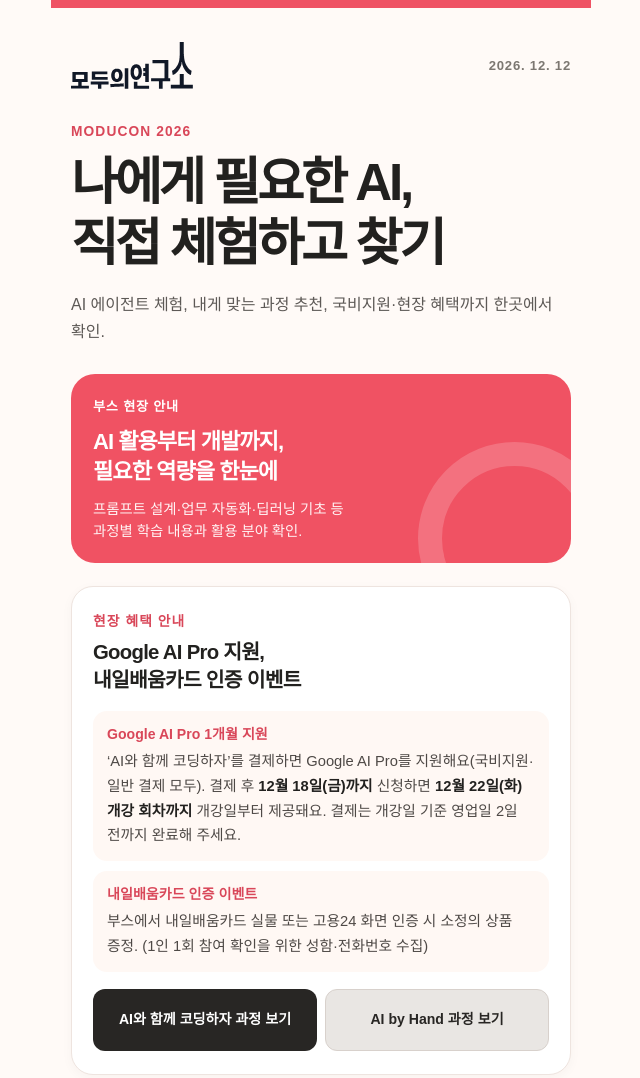
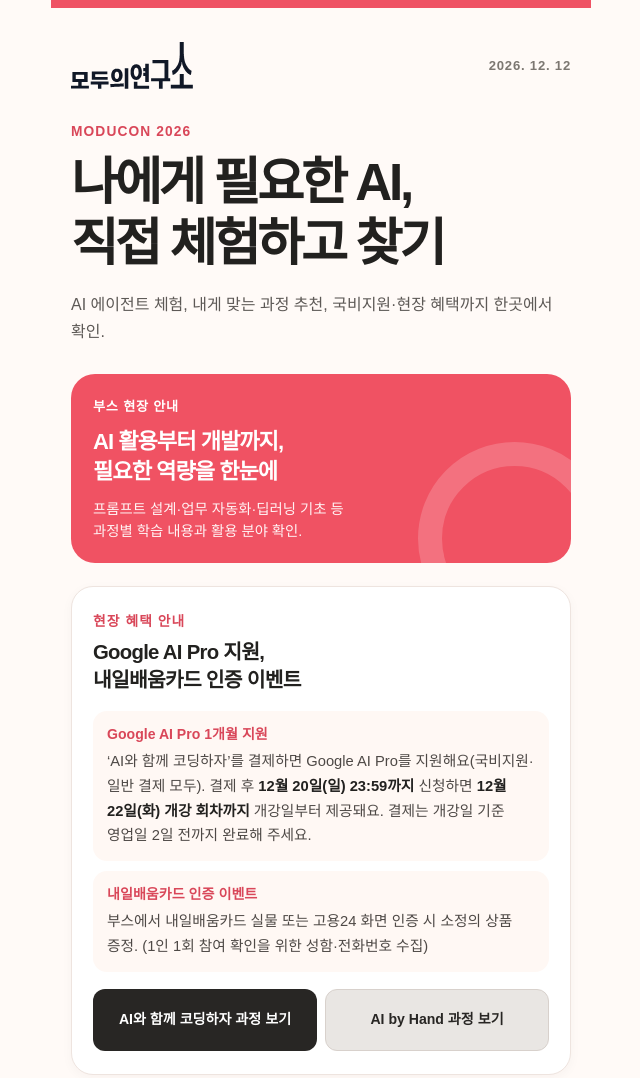
Before and after one commit to yoojiinjoje0077/modulabs, a plain HTML site: page moducon2026/index.html in a window 1280 px wide. Shown: the top 1078 px of the page, without its empty margins (319-959 px from the left). Drawn offline with Linux system fonts and the light colour scheme; a web font is replaced by a local one.

Commit message:
Link hub: Google AI Pro application deadline 12/20 23:59
Co-Authored-By: Claude Opus 5.5 <noreply@anthropic.com>

```diff
--- a/moducon2026/index.html
+++ b/moducon2026/index.html
@@ -64,7 +64,7 @@
   <section class="detail" id="benefits" aria-labelledby="benefits-title">
     <p class="eyebrow">현장 혜택 안내</p><h2 id="benefits-title"><span class="detail-title-line">Google AI Pro 지원,</span><span class="detail-title-line">내일배움카드 인증 이벤트</span></h2>
     <div class="detail-grid">
-      <div class="detail-row"><strong>Google AI Pro 1개월 지원</strong><span>‘AI와 함께 코딩하자’를 결제하면 Google AI Pro를 지원해요(국비지원·일반 결제 모두). 결제 후 <b>12월 18일(금)까지</b> 신청하면 <b>12월 22일(화) 개강 회차까지</b> 개강일부터 제공돼요. 결제는 개강일 기준 영업일 2일 전까지 완료해 주세요.</span></div>
+      <div class="detail-row"><strong>Google AI Pro 1개월 지원</strong><span>‘AI와 함께 코딩하자’를 결제하면 Google AI Pro를 지원해요(국비지원·일반 결제 모두). 결제 후 <b>12월 20일(일) 23:59까지</b> 신청하면 <b>12월 22일(화) 개강 회차까지</b> 개강일부터 제공돼요. 결제는 개강일 기준 영업일 2일 전까지 완료해 주세요.</span></div>
       <div class="detail-row"><strong>내일배움카드 인증 이벤트</strong><span>부스에서 내일배움카드 실물 또는 고용24 화면 인증 시 소정의 상품 증정. (1인 1회 참여 확인을 위한 성함·전화번호 수집)</span></div>
     </div>
     <div class="detail-actions">
```
